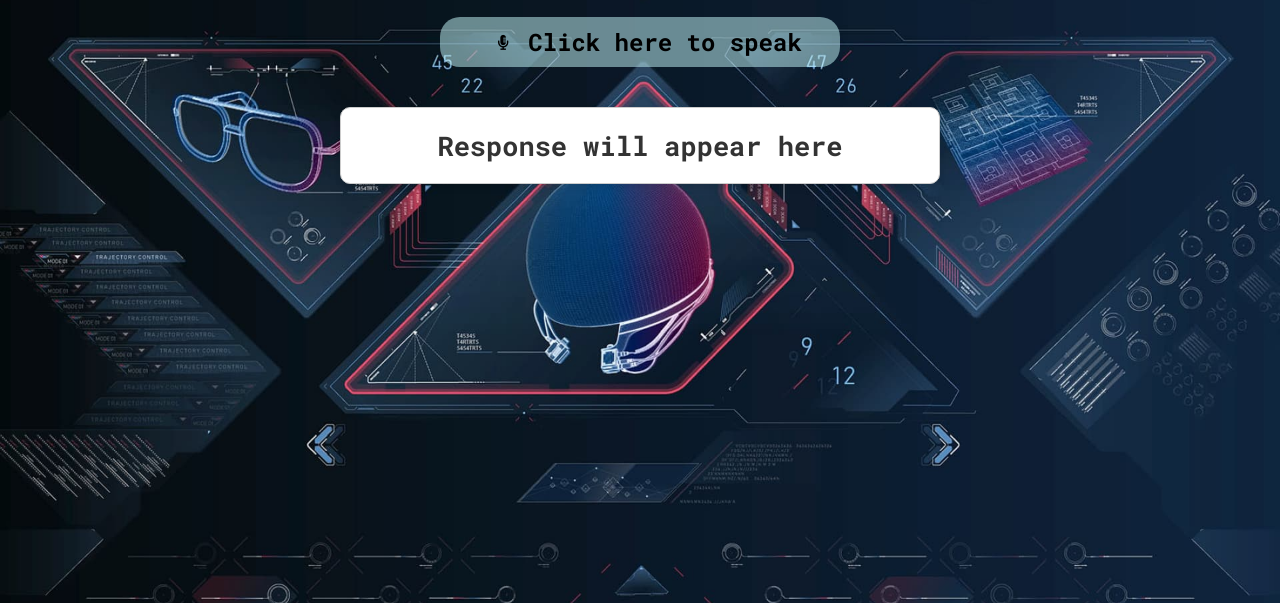
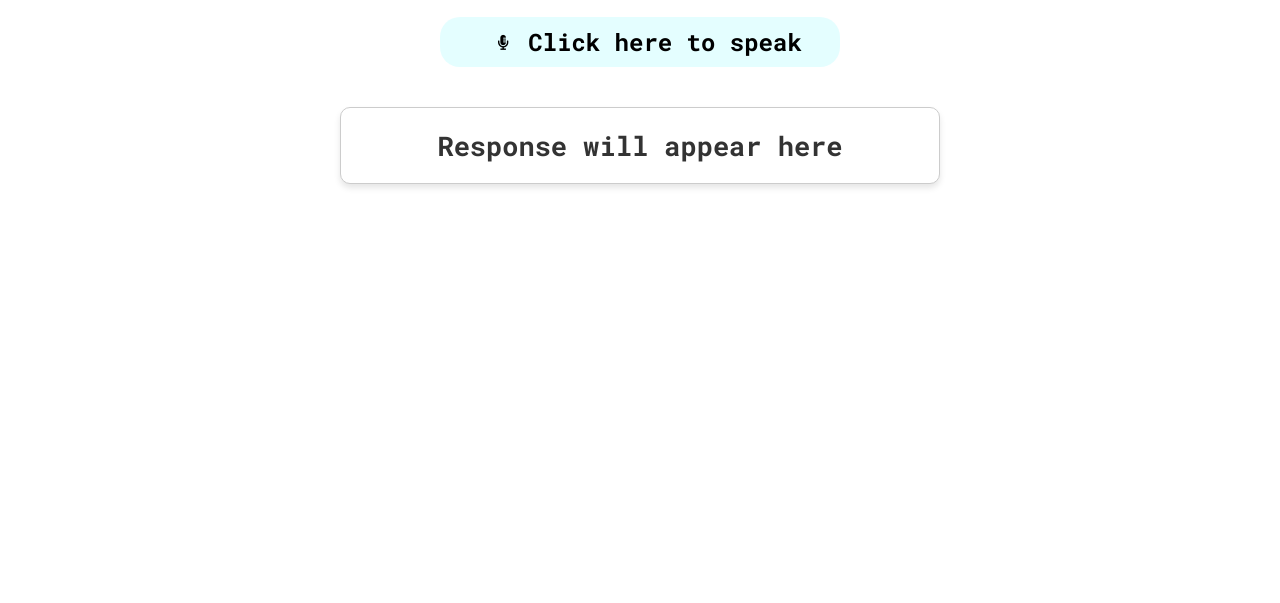
Before and after one commit to dhamaruknaath/EDITH, a plain HTML site: page index.html in a window 1280 px wide. Shown: the part 197-800 px from the top of the page. Drawn offline with Linux system fonts and the light colour scheme.

Commit message:
minor change

```diff
--- a/style.css
+++ b/style.css
@@ -14,7 +14,7 @@
     flex-direction: column;
     align-items: center;
     justify-content: flex-start;
-    background-image: url('jaar.jpg');
+    background-image: radial-gradient(navy);
     background-size: cover;
     background-position: center;
     padding-top: 50px;
```
Also changed, not shown: jaar.jpg (deleted).
